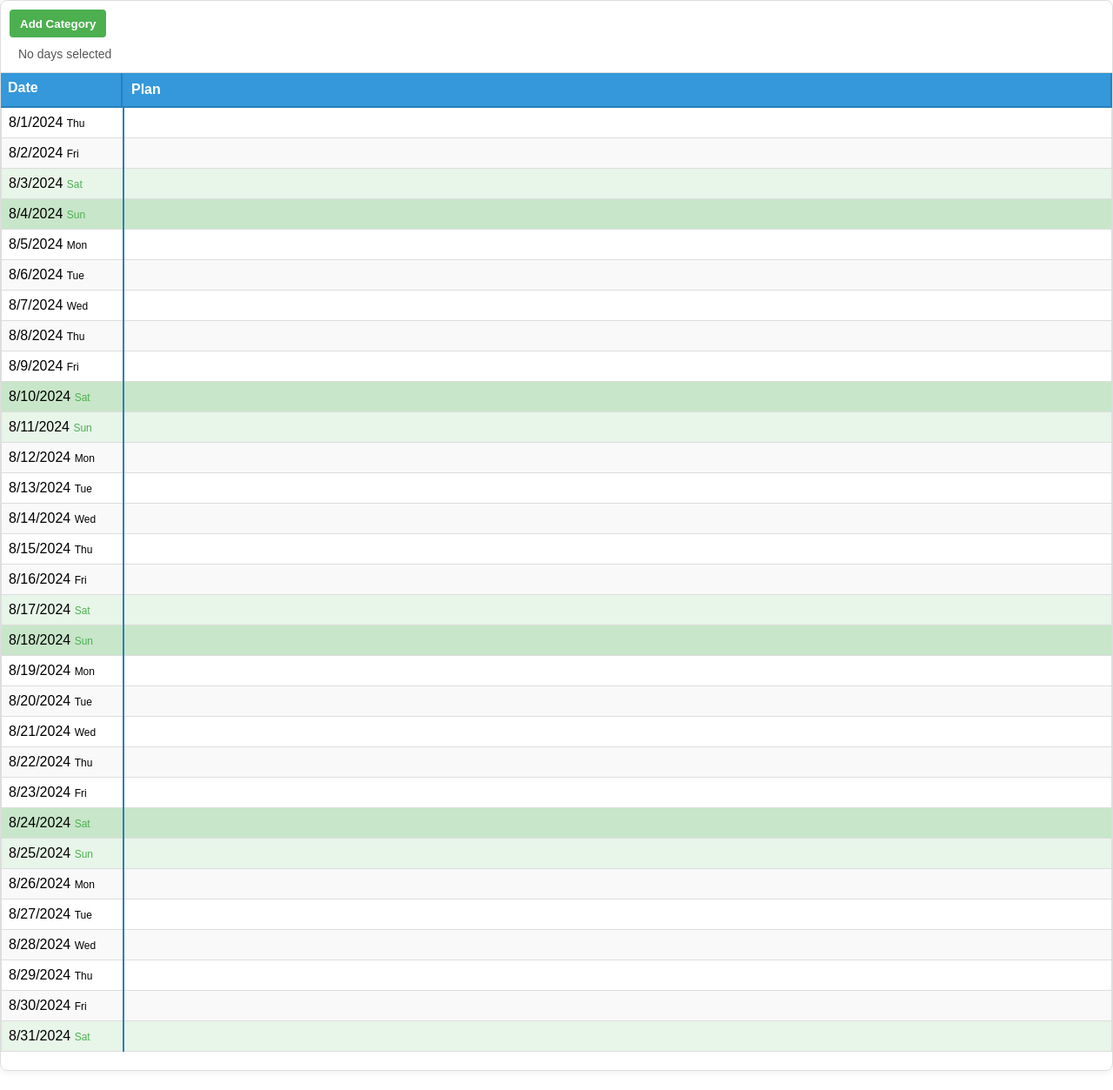
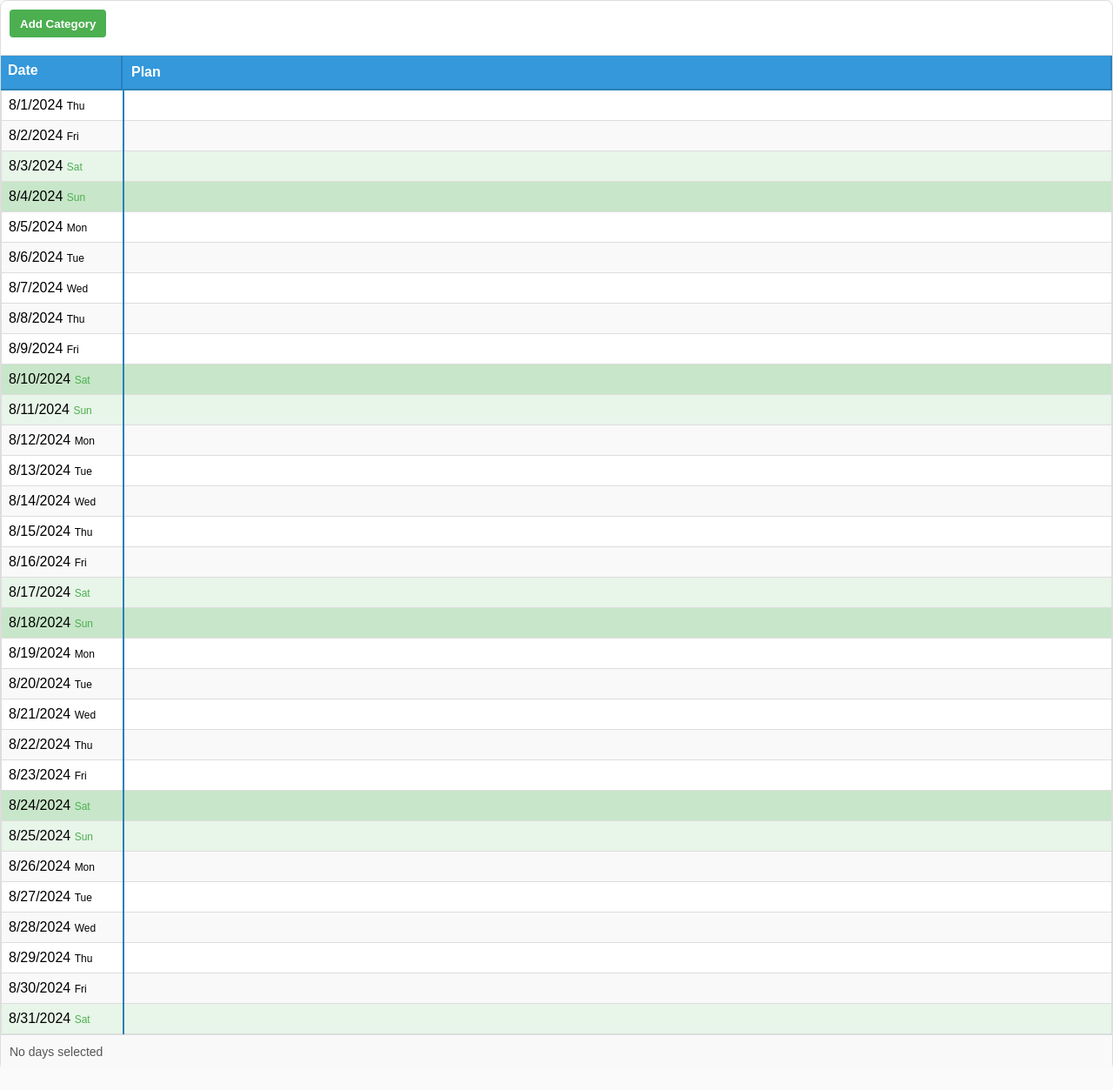
Before and after one commit to joaompinto/dayroller, a Flask app: page / in a window 1280 px wide. Shown: the whole page at 87% size. After the commit the page ends 1226 px from the top, so only its background shows below. Run offline with Flask 3, Linux system fonts and the light colour scheme.

Commit message:
changed layout

```diff
--- a/static/script.js
+++ b/static/script.js
@@ -48,13 +48,13 @@ function logVisibleRows() {
 }
 
 const rainbowColors = [
-    '#FF0000', // Red
-    '#FF7F00', // Orange
-    '#FFFF00', // Yellow
-    '#7FFF00', // Green
-    '#00FFFF', // Cyan
-    '#0000FF', // Blue
-    '#8A2BE2'  // Purple
+    '#E63946', // Bright Red
+    '#F4A261', // Light Orange
+    '#FFD166', // Muted Yellow
+    '#2A9D8F', // Teal Green
+    '#48CAE4', // Sky Blue
+    '#3D5A80', // Navy Blue
+    '#9D4EDD'  // Lavender
 ];
 
 function getContrastingTextColor(backgroundColor) {
--- a/static/styles.css
+++ b/static/styles.css
@@ -15,12 +15,14 @@ body, html {
     height: 100%;
     width: 100%;
     font-family: Arial, sans-serif;
+    overflow: hidden; /* Prevent scrolling on the body */
 }
 
 .main-container {
     display: flex;
     width: 100%;
-    height: 100vh;
+    height: 100%; /* Change from 100vh to 100% */
+    overflow: hidden; /* Prevent scrolling in the main container */
 }
 
 .calendar-container {
@@ -39,6 +41,37 @@ body, html {
     display: flex;
     flex-direction: column;
     align-items: stretch;
+}
+
+.calendar-body {
+    display: flex;
+    flex-direction: column;
+    flex-grow: 1;
+    overflow: hidden;
+}
+
+.calendar-grid {
+    width: 100%;
+    position: relative;
+    flex-grow: 1;
+    overflow-y: hidden;
+    display: flex;
+    flex-direction: column;
+}
+
+.calendar-footer {
+    padding: 10px;
+    border-top: 1px solid #ddd;
+    background-color: #f9f9f9;
+}
+
+#selectionInfo {
+    font-size: 14px;
+    color: #555;
+    line-height: 1.4;
+    text-align: left;
+    width: 100%;
+    box-sizing: border-box;
 }
 
 .calendar-header-top {
@@ -94,29 +127,6 @@ body, html {
     background-color: #2980b9;
 }
 
-#selectionInfo {
-    font-size: 14px;
-    color: #555;
-    line-height: 1.4;
-    text-align: left;
-    padding: 0 10px;
-    width: 100%;
-    box-sizing: border-box;
-}
-
-.calendar-body {
-    display: flex;
-    flex-direction: column;
-}
-
-.calendar-grid {
-    width: 100%;
-    position: relative;
-    height: calc(100vh - 60px);
-    overflow-y: hidden;
-    display: flex;
-    flex-direction: column;
-}
 
 .table-header {
     display: flex;
@@ -164,6 +174,13 @@ td.date-cell {
 .table-body {
     overflow-y: auto;
     flex-grow: 1;
+    height: 100%; /* Ensure the table body takes full height */
+}
+
+.table-body table {
+    width: 100%;
+    border-collapse: collapse;
+    height: auto; /* Allow the table to grow based on content */
 }
 
 table {
--- a/templates/index.html
+++ b/templates/index.html
@@ -14,28 +14,39 @@
             <div class="calendar-header-top">
               <button id="addCategoryBtn">Add Category</button>
               <div class="category-list">
-                        <!-- Category buttons will be added here dynamically -->
               </div>
             </div>
-                <div id="selectionInfo">No days selected</div>
           </div>
+
           <div class="calendar-body">
             <div class="calendar-grid">
               <div class="table-header">
-                        <div class="header-cell date-header" aria-label="Date Header">Date</div>
-                        <div class="header-cell plan-header" aria-label="Plan Header">Plan</div>
+                <div class="header-cell date-header" aria-label="Date Header">
+                  Date
                 </div>
+                <div class="header-cell plan-header" aria-label="Plan Header">
+                  Plan
+                </div>
+              </div>
+
               <div class="table-body">
-                        <table id="calendarGrid" aria-label="Calendar Grid">
+                <table>
                   <tbody id="calendarBody">
-                                <!-- Calendar rows will be added here -->
+                    <!-- Calendar rows will be dynamically inserted here -->
                   </tbody>
                 </table>
               </div>
             </div>
           </div>
+
+          <div class="calendar-footer">
+            <div id="selectionInfo">
+              No days selected
             </div>
           </div>
+        </div>
+      </div>
+
 
 <script>
         var year = {{ year }};
```
Lines whose indentation alone changed are shown as unchanged.
